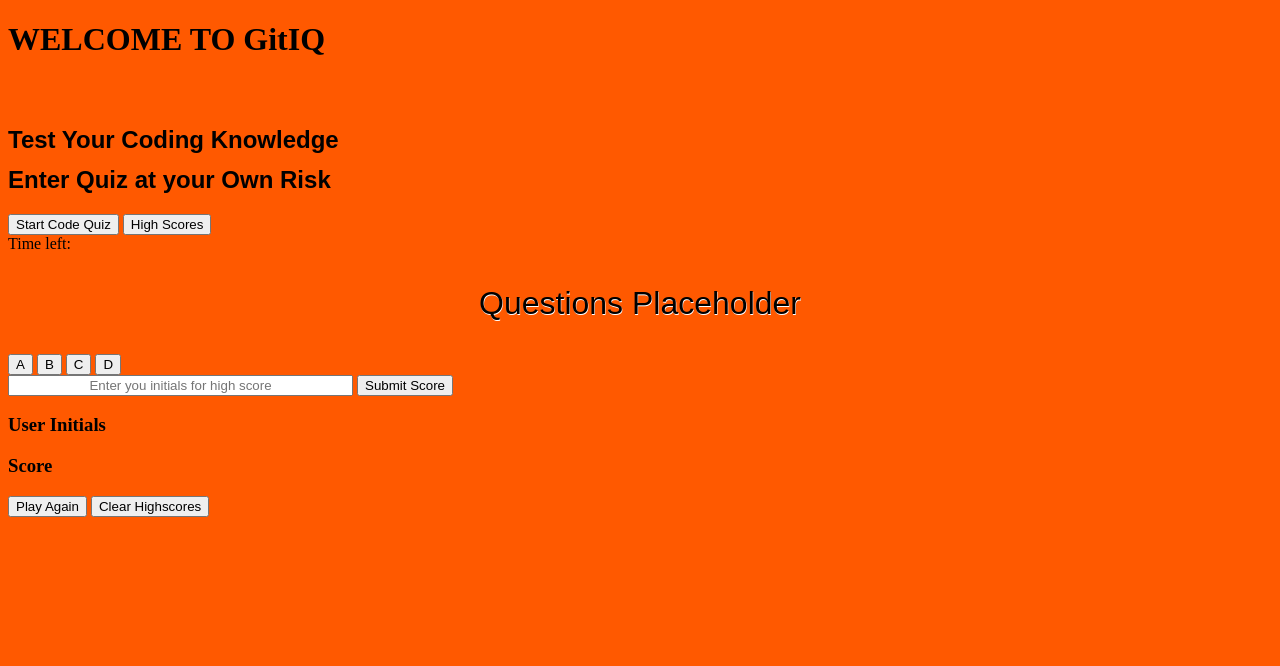
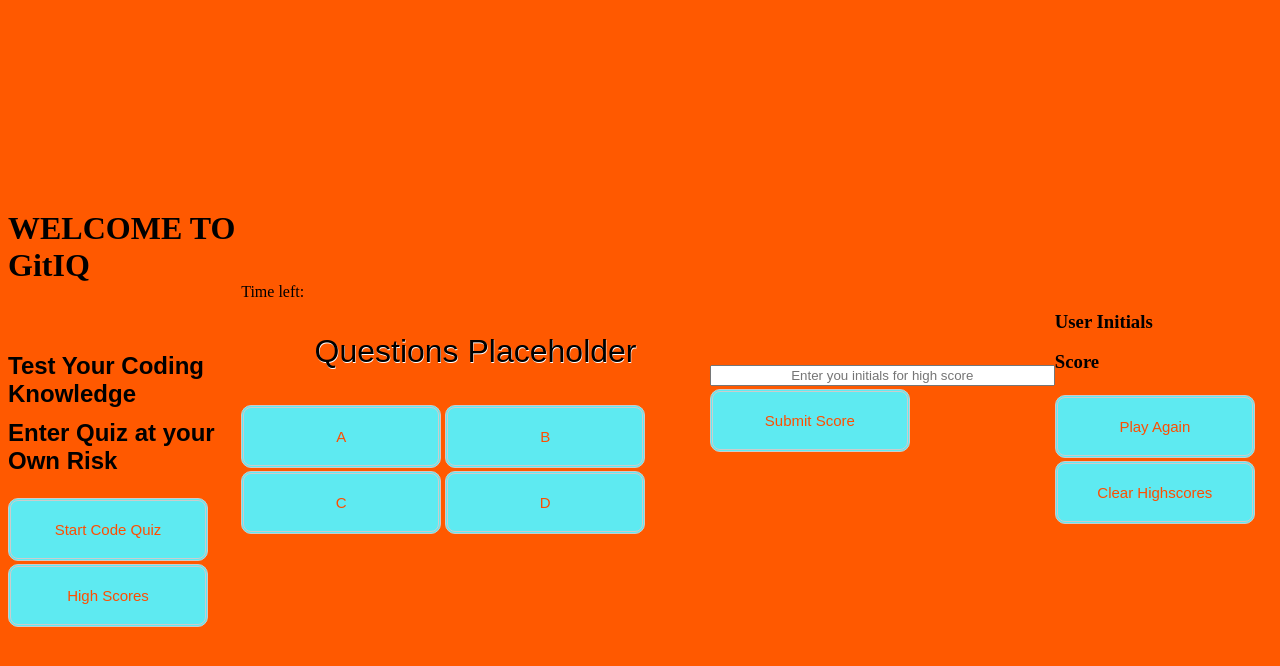
Before and after one commit to AlexxSavov/GitIQ, a plain HTML site: page index.html in a window 1280 px wide. Drawn offline with Linux system fonts and the light colour scheme.

Commit message:
css styling

```diff
--- a/style.css
+++ b/style.css
@@ -24,3 +24,31 @@
     input{
         text-align: center;
     }
+
+    .container {
+        width: 100vw;
+        height: 100vh;
+        display: flex;
+        justify-content: center;
+        align-items: center;
+        max-width: 80rem;
+        margin: 0 auto;
+      }
+
+      button {
+        display: inline-block;
+        font-family: sans-serif;
+        background-color: #5eeaf1;
+        border-radius: 10px;
+        border: 3px double #cccccc;
+        color: #ff4d00;
+        text-align: center;
+        font-size: 15px;
+        padding: 20px;
+        width: 200px;
+        margin-top: 3px;
+      }
+
+      button:hover{
+          box-shadow: 4px 3px 6px #cfd536;
+      }
```
